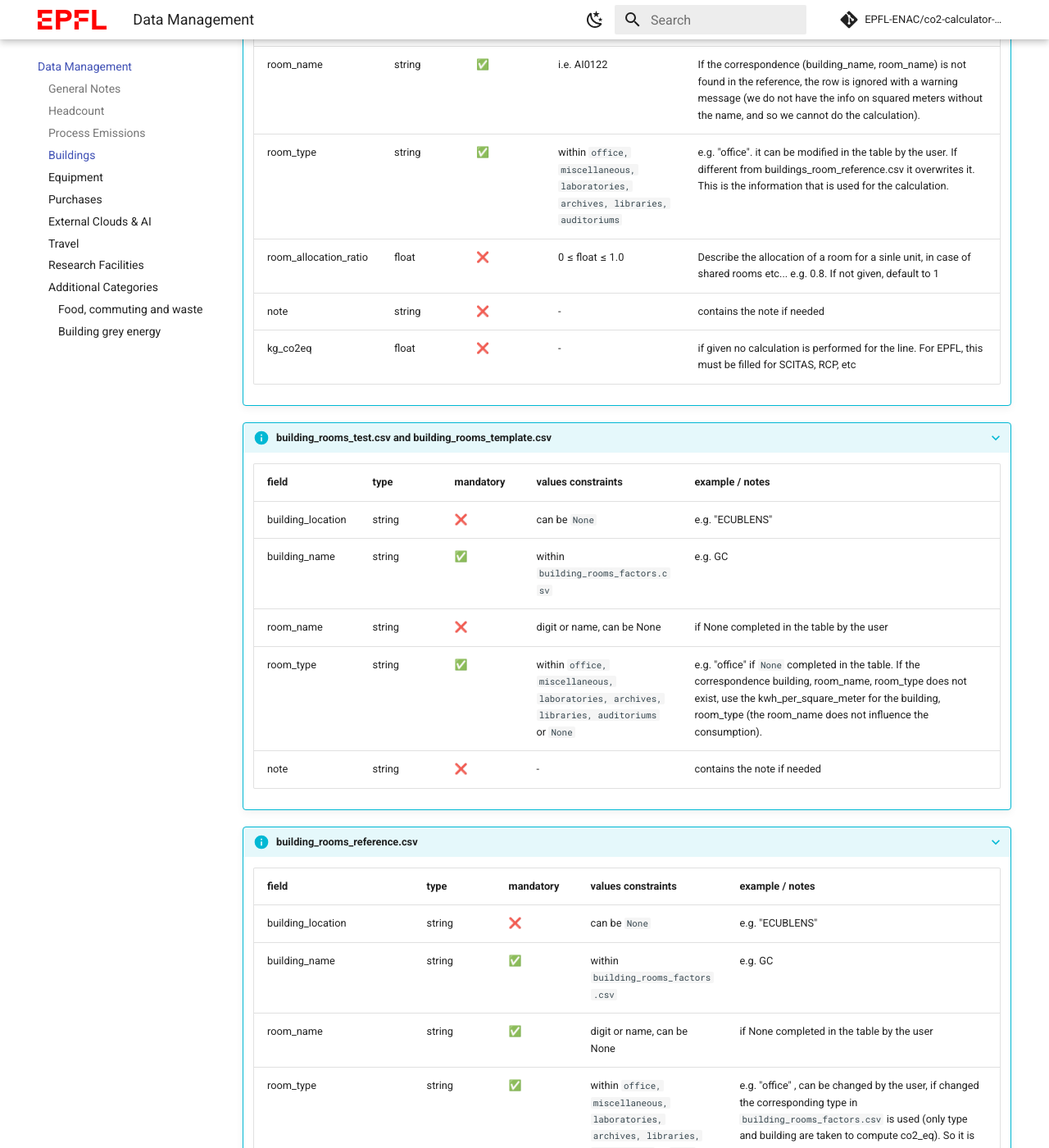
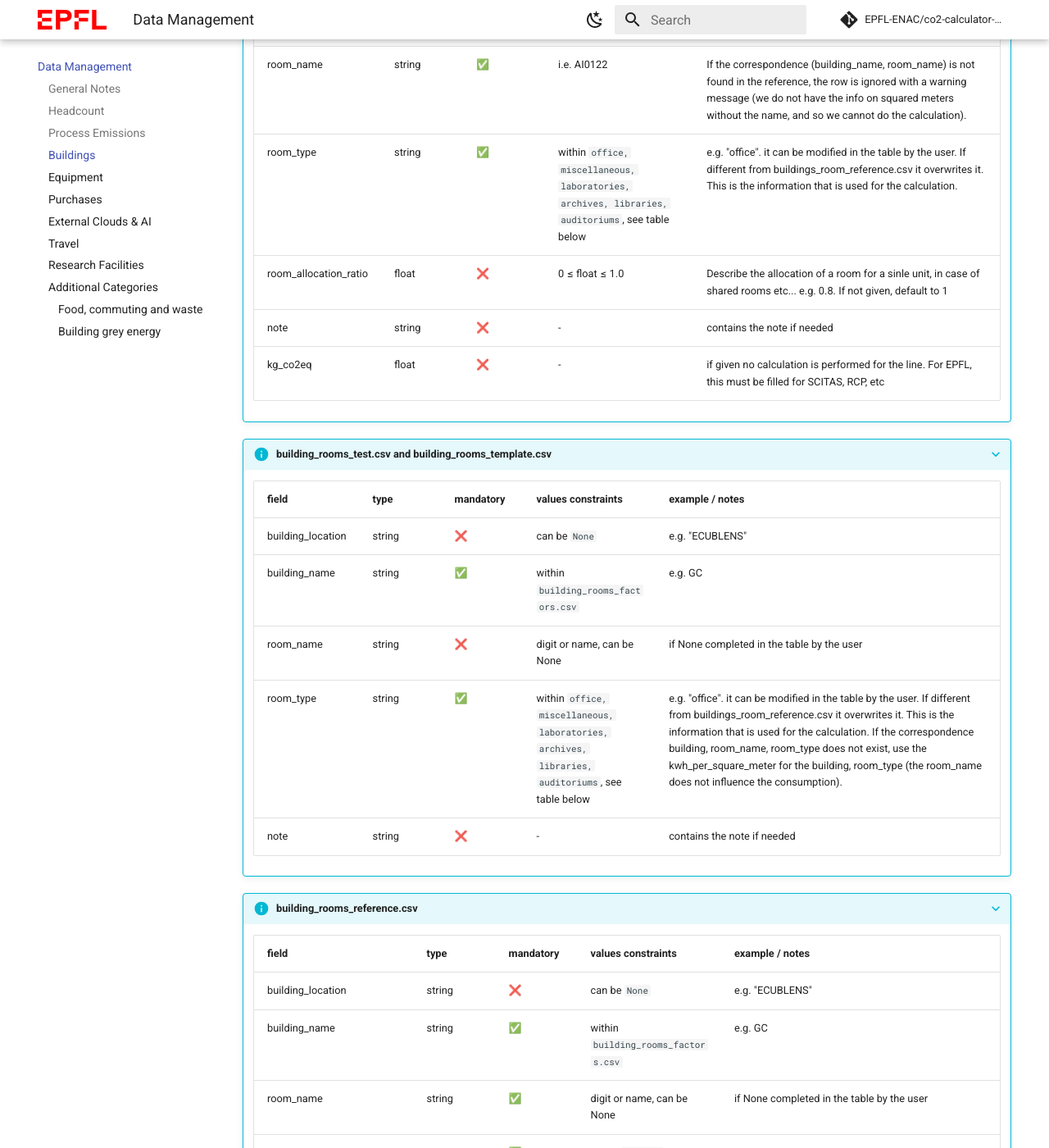
Before and after one commit to EPFL-ENAC/co2-calculator-back-office-doc, an MkDocs documentation site: the page built from docs/data-description.md, in a window 1280 px wide and 1400 px high, scrolled down 4914 px. Shown: the whole window at 82% size. Built offline with MkDocs 1.6.1 and Material for MkDocs 9.7.7, drawn with Linux system fonts in a browser that asks for light colours; comment, search, counter and statistics services are not loaded; some of the changed text lies outside the part shown.

Commit message:
building_rooms updated

```diff
--- a/docs/data-description.md
+++ b/docs/data-description.md
@@ -143,7 +143,7 @@ This guide provides comprehensive data validation schemas for all modules in the
     | unit_institutional_id | string | ✅ | numbers only | for EPFL: cf_id (4-digits, numbers only) |
     | building_name | string | ✅ | within `building_rooms_factors.csv` | e.g. GC |
     | room_name | string | ✅ | i.e. AI0122 | If the correspondence (building_name, room_name) is not found in the reference, the row is ignored with a warning message (we do not have the info on squared meters without the name, and so we cannot do the calculation). |
-    | room_type | string | ✅ | within `office, miscellaneous, laboratories, archives, libraries, auditoriums` | e.g. "office". it can be modified in the table by the user. If different from buildings_room_reference.csv it overwrites it. This is the information that is used for the calculation.  |
+    | room_type | string | ✅ | within `office, miscellaneous, laboratories, archives, libraries, auditoriums`, see table below | e.g. "office". it can be modified in the table by the user. If different from buildings_room_reference.csv it overwrites it. This is the information that is used for the calculation.  |
     | room_allocation_ratio | float | ❌ | 0 ≤ float ≤ 1.0 | Describe the allocation of a room for a sinle unit, in case of shared rooms etc... e.g. 0.8. If not given, default to 1 |
     | note | string | ❌ | - | contains the note if needed |
     | kg_co2eq | float | ❌ | - | if given no calculation is performed for the line. For EPFL, this must be filled for SCITAS, RCP, etc |
@@ -155,7 +155,7 @@ This guide provides comprehensive data validation schemas for all modules in the
     | building_location | string | ❌ | can be `None` | e.g. "ECUBLENS" |
     | building_name | string | ✅ | within `building_rooms_factors.csv` | e.g. GC |
     | room_name | string | ❌ | digit or name, can be None | if None completed in the table by the user |
-    | room_type | string | ✅ | within `office, miscellaneous, laboratories, archives, libraries, auditoriums` or `None` | e.g. "office" if `None` completed in the table. If the correspondence building, room_name, room_type does not exist, use the kwh_per_square_meter for the building, room_type (the room_name does not influence the consumption). |
+    | room_type | string | ✅ | within `office, miscellaneous, laboratories, archives, libraries, auditoriums`, see table below | e.g. "office". it can be modified in the table by the user. If different from buildings_room_reference.csv it overwrites it. This is the information that is used for the calculation. If the correspondence building, room_name, room_type does not exist, use the kwh_per_square_meter for the building, room_type (the room_name does not influence the consumption). |
     | note | string | ❌ | - | contains the note if needed |
 
 ???+ info "building_rooms_reference.csv"
@@ -165,7 +165,7 @@ This guide provides comprehensive data validation schemas for all modules in the
     | building_location | string | ❌ | can be `None` | e.g. "ECUBLENS" |
     | building_name | string | ✅ | within `building_rooms_factors.csv` | e.g. GC |
     | room_name | string | ✅ | digit or name, can be None | if None completed in the table by the user |
-    | room_type | string | ✅ | within `office, miscellaneous, laboratories, archives, libraries, auditoriums` or `None` | e.g. "office" , can be changed by the user, if changed the corresponding type in `building_rooms_factors.csv` is used (only type and building are taken to compute co2_eq). So it is the room type that is used by default when adding a new line. |
+    | room_type | string | ✅ | within `office, miscellaneous, laboratories, archives, libraries, auditoriums` | e.g. "office" , can be changed by the user, if changed the corresponding type in `building_rooms_factors.csv` is used (only type and building are taken to compute co2_eq). So it is the room type that is used by default when adding a new line. |
     | room_surface_square_meter | float | ✅ | 0 ≤ float | e.g. 12 |
 
 ???+ info "building_rooms_factors.csv"
@@ -173,7 +173,7 @@ This guide provides comprehensive data validation schemas for all modules in the
     | field | type | mandatory | values constraints | example / notes |
     |-------|------|-----------|-------------------|-------------------|
     | building_name | string | ✅ | - | for EPFL: BCH,BS... |
-    | room_type | string | ✅ | within `office, miscellaneous, laboratories, archives, libraries, auditoriums` or `None` | e.g. "office"  |
+    | room_type | string | ✅ | within `office, miscellaneous, laboratories, archives, libraries, auditoriums`, see table below | e.g. "office"  |
     | heating_kwh_per_square_meter | float | ✅ | 0 ≤ float | e.g. 2.3. These are the consumption hypotheses in squared meters for the given building and type of room. This column gives the hypotheses for all buildings, which are used for the calculation also when the data are input by the users (via the upload .csv)  |
     | cooling_kwh_per_square_meter | float | ✅ | 0 ≤ float | e.g. 2.3. These are the consumption hypotheses in squared meters for the given building and type of room. This column gives the hypotheses for all buildings, which are used for the calculation also when the data are input by the users (via the upload .csv)  |
     | ventilation_kwh_per_square_meter | float | ✅ | 0 ≤ float | e.g. 2.3. These are the consumption hypotheses in squared meters for the given building and type of room. This column gives the hypotheses for all buildings, which are used for the calculation also when the data are input by the users (via the upload .csv)  |
```
